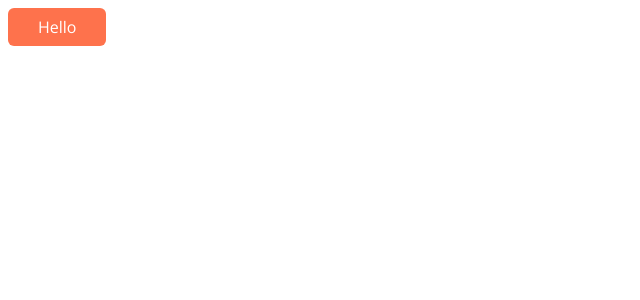
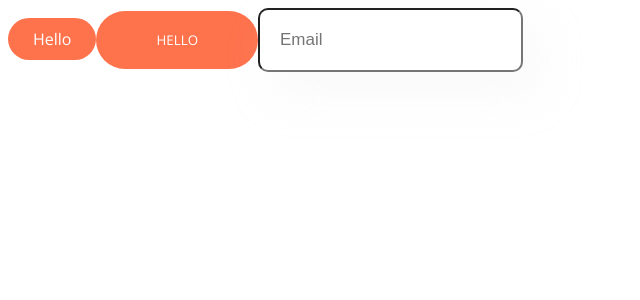
Before and after one commit to DanyaChupin/Ordering-food-app, a React (Vite) app: page / in a window 1280 px wide. Shown: the top 300 px of the page, without its empty margins (0-640 px from the left). Built offline with nearby package versions, Linux system fonts and the light colour scheme.

Commit message:
Создание компонентов Button, Input

```diff
--- a/components/Button/Button.module.css
+++ b/components/Button/Button.module.css
@@ -4,9 +4,21 @@
 	font-family: inherit;
 	cursor: pointer;
 	transition: background 0.25s;
-	font-size: 16px;
 	border: none;
 	color: var(--white-color);
+	border-radius: 29px;
+	font-style: normal;
+	font-weight: 400;
+}
+.small {
+	font-size: 16px;
+	padding: 10px 25px;
+}
+
+.big {
+	padding: 20px 60px;
+	font-style: 15px;
+	text-transform: uppercase;
 }
 .accent {
 	background: var(--primary-color);
--- a/components/Button/Button.props.ts
+++ b/components/Button/Button.props.ts
@@ -2,4 +2,5 @@
 
 export interface ButtonProps extends ButtonHTMLAttributes<HTMLButtonElement> {
 	children: ReactNode
+	appearence?: 'big' | 'small'
 }
--- a/components/Button/Button.tsx
+++ b/components/Button/Button.tsx
@@ -2,10 +2,18 @@
 import styles from './Button.module.css'
 import cn from 'classnames'
 
-function Button({ children, className, ...props }: ButtonProps) {
+function Button({
+	children,
+	className,
+	appearence = 'small',
+	...props
+}: ButtonProps) {
 	return (
 		<button
-			className={cn(styles['button'], styles['accent'], className)}
+			className={cn(styles['button'], styles['accent'], className, {
+				[styles['small']]: appearence === 'small',
+				[styles['big']]: appearence === 'big',
+			})}
 			{...props}
 		>
 			{children}
--- /dev/null
+++ b/components/Input/Input.module.css
@@ -0,0 +1,9 @@
+.input {
+	font-size: 17px;
+	font-style: normal;
+	font-weight: 400;
+	color: var(--text-color);
+	box-shadow: 15px 20px 45px 0px rgba(233, 233, 233, 0.25);
+	border-radius: 10px;
+	padding: 20px;
+}
--- /dev/null
+++ b/components/Input/Input.props.ts
@@ -0,0 +1,5 @@
+import { InputHTMLAttributes } from 'react'
+
+export interface InputProps extends InputHTMLAttributes<HTMLInputElement> {
+	isValid?: boolean
+}
--- /dev/null
+++ b/components/Input/Input.tsx
@@ -0,0 +1,21 @@
+import { forwardRef } from 'react'
+import { InputProps } from './Input.props'
+import cn from 'classnames'
+import styles from './Input.module.css'
+
+const Input = forwardRef<HTMLInputElement, InputProps>(function Input(
+	{ isValid = true, className, ...props },
+	ref
+) {
+	return (
+		<input
+			ref={ref}
+			className={cn([styles['input']], className, {
+				[styles['invalid']]: isValid,
+			})}
+			{...props}
+		/>
+	)
+})
+
+export default Input
--- a/src/App.tsx
+++ b/src/App.tsx
@@ -1,9 +1,14 @@
 import Button from '../components/Button/Button'
-
+import Input from '../components/Input/Input'
 function App() {
 	return (
 		<div>
 			<Button onClick={() => console.log('hello')}>Hello</Button>
+
+			<Button appearence='big' onClick={() => console.log('hello')}>
+				Hello
+			</Button>
+			<Input placeholder='Email' />
 		</div>
 	)
 }
```
